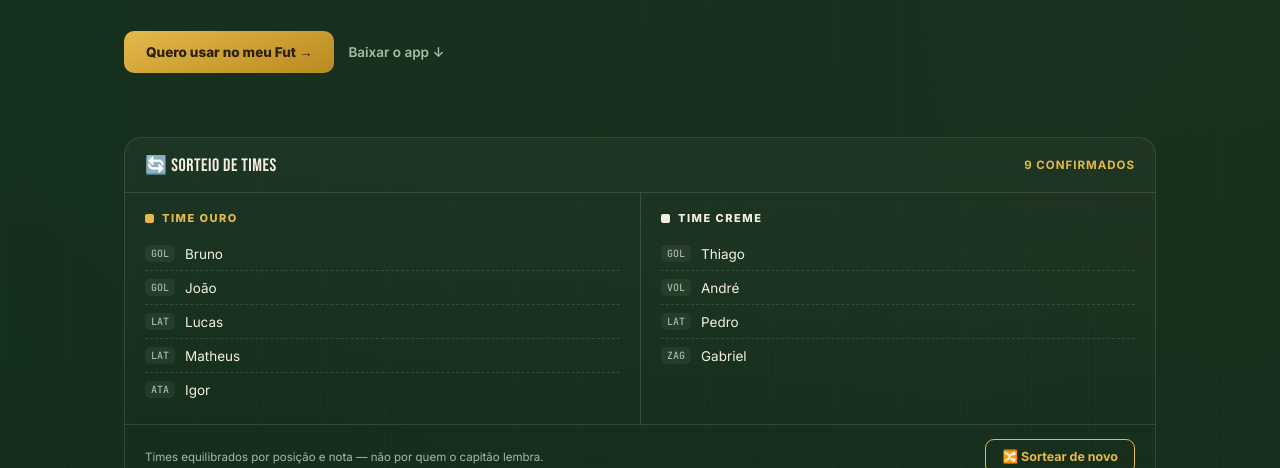
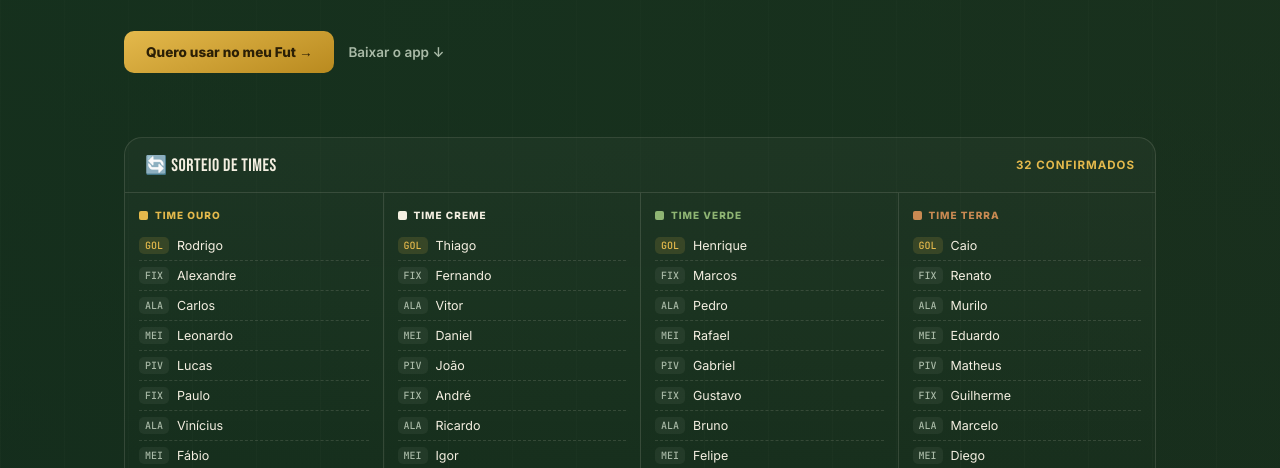
Before and after one commit to DegoMoura/meufut, a website: page index.html in a window 1280 px wide. Shown: the part 484-952 px from the top of the page. Drawn offline with Linux system fonts and the light colour scheme.

Commit message:
Sorteio do site: 4 times padrao Society (goleiro + 7 de linha), igual no app

```diff
--- a/index.html
+++ b/index.html
@@ -12,7 +12,7 @@
   :root{
     --bg:#0f2419; --bg2:#132d1f; --ink:#f4efe1; --ink-dim:#a9baa7;
     --line:rgba(244,239,225,.13); --gold:#e4b94c; --gold-ink:#2b1f06;
-    --bg-glow:#17351f; --cream:#f4efe1;
+    --bg-glow:#17351f; --cream:#f4efe1; --verde:#8fb573; --terra:#c98a52;
   }
   *{box-sizing:border-box;}
   html{scroll-behavior:smooth;}
@@ -71,18 +71,32 @@
   .draft-head{display:flex; align-items:center; justify-content:space-between; padding:16px 20px; border-bottom:1px solid var(--line); flex-wrap:wrap; gap:10px;}
   .draft-head h3{font-family:'Bebas Neue',sans-serif; font-size:18px; letter-spacing:.5px; margin:0; font-weight:400;}
   .draft-head .status{font-size:11.5px; color:var(--gold); font-weight:700; text-transform:uppercase; letter-spacing:1px;}
-  .draft-body{display:grid; grid-template-columns:1fr 1fr; gap:0;}
-  @media (max-width:560px){ .draft-body{grid-template-columns:1fr;} }
-  .time-col{padding:18px 20px;}
+  .draft-body{display:grid; grid-template-columns:repeat(4,1fr); gap:0;}
+  @media (max-width:900px){
+    .draft-body{grid-template-columns:repeat(2,1fr);}
+    .time-col:nth-child(odd){border-left:none;}
+    .time-col:nth-child(even){border-left:1px solid var(--line);}
+    .time-col:nth-child(3), .time-col:nth-child(4){border-top:1px solid var(--line);}
+  }
+  @media (max-width:560px){
+    .draft-body{grid-template-columns:1fr;}
+    .time-col{border-left:none !important; border-top:1px solid var(--line);}
+    .time-col:first-child{border-top:none;}
+  }
+  .time-col{padding:16px 14px;}
   .time-col + .time-col{border-left:1px solid var(--line);}
-  @media (max-width:560px){ .time-col + .time-col{border-left:none; border-top:1px solid var(--line);} }
-  .time-col h4{font-size:11px; text-transform:uppercase; letter-spacing:1.5px; margin:0 0 12px; font-weight:800; display:flex; align-items:center; gap:8px;}
+  .time-col h4{font-size:10px; text-transform:uppercase; letter-spacing:1px; margin:0 0 10px; font-weight:800; display:flex; align-items:center; gap:7px;}
   .time-col.ouro h4{color:var(--gold);}
   .time-col.creme h4{color:var(--cream);}
-  .swatch{width:9px; height:9px; border-radius:2px;}
+  .time-col.verde h4{color:var(--verde);}
+  .time-col.terra h4{color:var(--terra);}
+  .swatch{width:9px; height:9px; border-radius:2px; flex:none;}
   .time-col.ouro .swatch{background:var(--gold);}
   .time-col.creme .swatch{background:var(--cream);}
-  .jogador-row{display:flex; align-items:center; gap:10px; padding:8px 0; border-bottom:1px dashed var(--line); font-size:13.5px; opacity:0; transform:translateY(6px); transition:opacity .35s ease, transform .35s ease;}
+  .time-col.verde .swatch{background:var(--verde);}
+  .time-col.terra .swatch{background:var(--terra);}
+  .jogador-row.gol .pos{color:var(--gold); background:rgba(228,185,76,.14);}
+  .jogador-row{display:flex; align-items:center; gap:8px; padding:6px 0; border-bottom:1px dashed var(--line); font-size:12.5px; opacity:0; transform:translateY(6px); transition:opacity .35s ease, transform .35s ease;}
   .jogador-row.mostrar{opacity:1; transform:translateY(0);}
   .jogador-row:last-child{border-bottom:none;}
   .jogador-row .pos{font-family:'JetBrains Mono',monospace; font-size:10px; color:var(--ink-dim); background:rgba(244,239,225,.06); border-radius:5px; padding:2px 6px; flex:none;}
@@ -181,7 +195,7 @@
       <div class="draft" id="draft">
         <div class="draft-head">
           <h3>🔄 Sorteio de times</h3>
-          <div class="status" id="draft-status">9 confirmados</div>
+          <div class="status" id="draft-status">32 confirmados</div>
         </div>
         <div class="draft-body">
           <div class="time-col ouro">
@@ -192,9 +206,17 @@
             <h4><span class="swatch"></span>Time Creme</h4>
             <div id="col-creme"></div>
           </div>
+          <div class="time-col verde">
+            <h4><span class="swatch"></span>Time Verde</h4>
+            <div id="col-verde"></div>
+          </div>
+          <div class="time-col terra">
+            <h4><span class="swatch"></span>Time Terra</h4>
+            <div id="col-terra"></div>
+          </div>
         </div>
         <div class="draft-foot">
-          <span class="draft-note">Times equilibrados por posição e nota — não por quem o capitão lembra.</span>
+          <span class="draft-note">Padrão Society: 4 times, 1 goleiro + 7 de linha em cada — igual no app.</span>
           <button class="btn-sortear" id="btn-sortear">🔀 Sortear de novo</button>
         </div>
       </div>
@@ -374,33 +396,41 @@
 
 <script>
 (function(){
-  var NOMES = ['Lucas','Gabriel','Rafael','Bruno','João','Pedro','Matheus','Diego','Vinícius','Thiago','Igor','André'];
-  var POS = ['GOL','ZAG','LAT','VOL','MEI','ATA'];
+  // Padrão Society do app: 4 times, cada um com 1 goleiro + 7 de linha (Fixo/Ala/Meia/Pivô).
+  var NOMES = ['Lucas','Gabriel','Rafael','Bruno','João','Pedro','Matheus','Diego','Vinícius','Thiago','Igor','André',
+    'Felipe','Rodrigo','Marcos','Daniel','Gustavo','Leonardo','Fernando','Ricardo','Eduardo','Carlos','Paulo','Marcelo',
+    'Alexandre','Renato','Fábio','Vitor','Caio','Henrique','Guilherme','Murilo'];
+  var POS_LINHA = ['FIX','ALA','MEI','PIV'];
+  var TIMES = ['ouro','creme','verde','terra'];
   function embaralhar(arr){
     var a = arr.slice();
     for(var i=a.length-1;i>0;i--){ var j = Math.floor(Math.random()*(i+1)); var t=a[i]; a[i]=a[j]; a[j]=t; }
     return a;
   }
   function sortear(){
-    var qtd = 8 + Math.floor(Math.random()*3); // 8 a 10
-    var nomes = embaralhar(NOMES).slice(0, qtd);
-    var meio = Math.ceil(nomes.length/2);
-    var ouro = nomes.slice(0, meio);
-    var creme = nomes.slice(meio);
+    var nomes = embaralhar(NOMES); // 32 nomes: 4 times x (1 goleiro + 7 de linha)
     document.getElementById('draft-status').textContent = nomes.length + ' confirmados';
-    preencher('col-ouro', ouro);
-    preencher('col-creme', creme);
+    TIMES.forEach(function(time, i){
+      var elenco = nomes.slice(i*8, i*8+8);
+      preencherTime('col-'+time, elenco[0], elenco.slice(1));
+    });
   }
-  function preencher(id, lista){
+  function preencherTime(id, goleiro, linha){
     var col = document.getElementById(id);
     col.innerHTML = '';
-    lista.forEach(function(nome, i){
+    var linhaDelay = 0;
+    var golRow = document.createElement('div');
+    golRow.className = 'jogador-row gol';
+    golRow.innerHTML = '<span class="pos">GOL</span><span>'+goleiro+'</span>';
+    col.appendChild(golRow);
+    setTimeout(function(){ golRow.classList.add('mostrar'); }, 60*linhaDelay);
+    linha.forEach(function(nome, i){
       var row = document.createElement('div');
       row.className = 'jogador-row';
-      var pos = POS[Math.floor(Math.random()*POS.length)];
+      var pos = POS_LINHA[i % POS_LINHA.length];
       row.innerHTML = '<span class="pos">'+pos+'</span><span>'+nome+'</span>';
       col.appendChild(row);
-      setTimeout(function(){ row.classList.add('mostrar'); }, 60*i);
+      setTimeout(function(){ row.classList.add('mostrar'); }, 60*(i+1));
     });
   }
   document.getElementById('btn-sortear').addEventListener('click', sortear);
```
